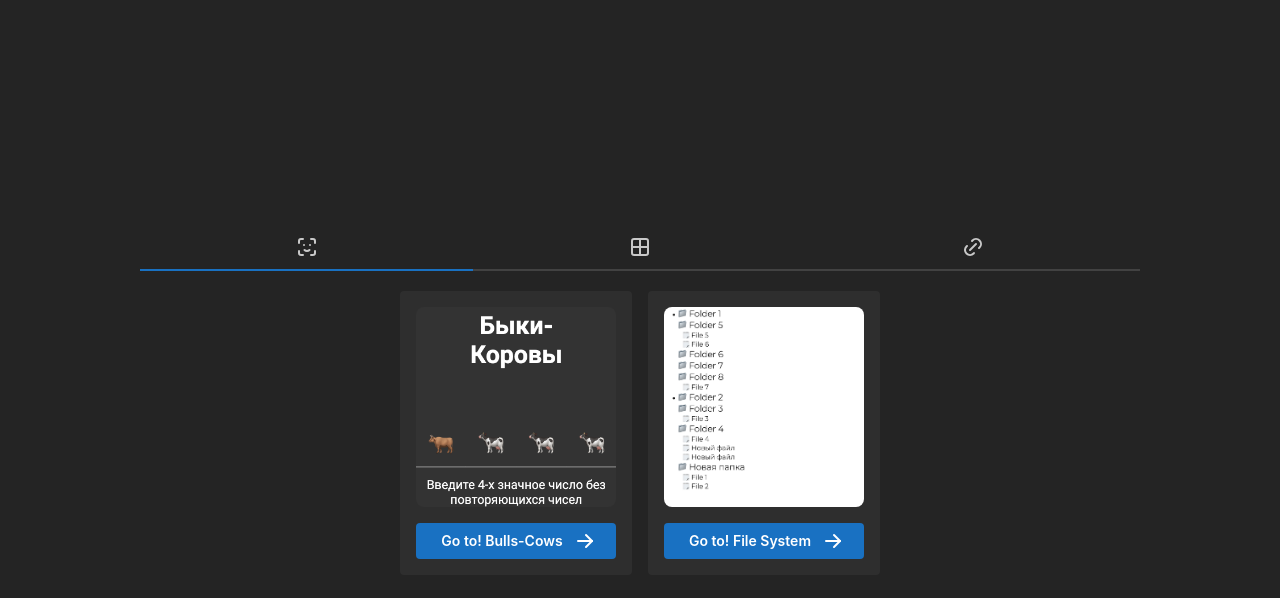
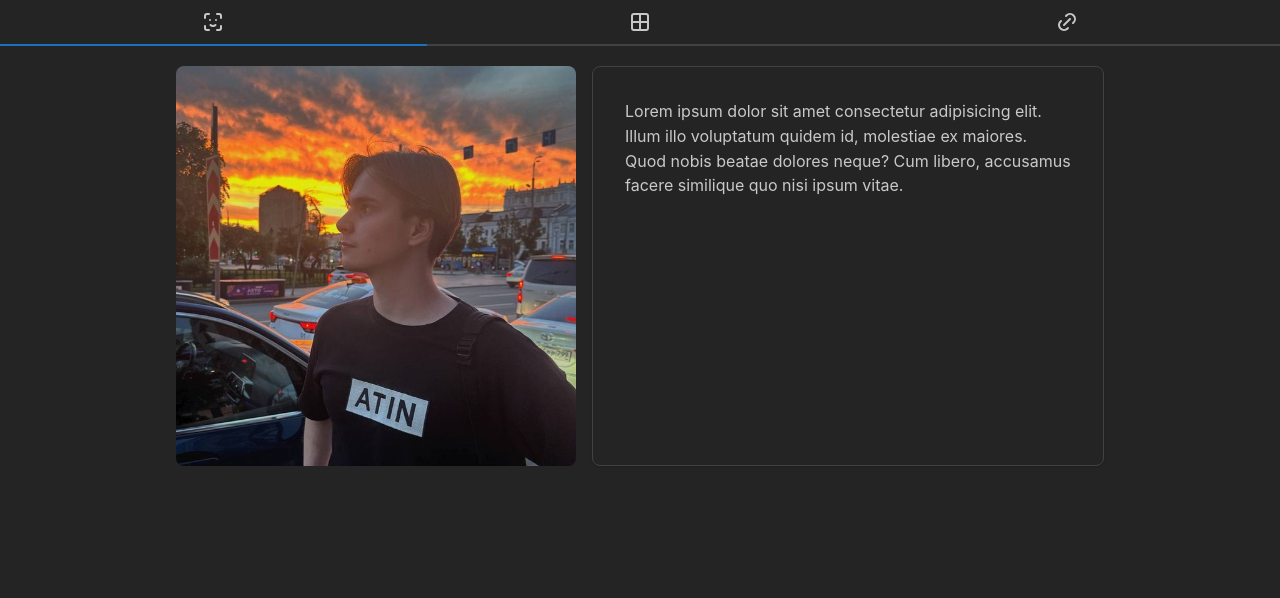
Before and after one commit to usichUs/unm-portfolio, a React (Vite) app: page / in a window 1280 px wide. Shown: the top 598 px of the page. Built offline with nearby package versions, Linux system fonts and the light colour scheme.

Commit message:
profile section added

```diff
--- a/src/App.jsx
+++ b/src/App.jsx
@@ -2,6 +2,7 @@ import "@mantine/core/styles.css";
 import { Flex, Group, MantineProvider } from "@mantine/core";
 import GallerySection from "./sections/GallerySection";
 import NavBar from "./components/Tabs/NavBar";
+import Profile from "./components/AboutMe/Profile";
 
 function App() {
   let list = [
@@ -22,7 +23,7 @@ function App() {
     <MantineProvider defaultColorScheme="dark">
       <Flex w="100vw" h="100vh" direction="column">
         <NavBar
-          section_1={<GallerySection data={list} />}
+          section_1={<Profile />}
           section_2={<GallerySection data={list} />}
           section_3={null}
         />
--- /dev/null
+++ b/src/components/AboutMe/Profile.jsx
@@ -0,0 +1,21 @@
+import { Container, Flex, Group, Image, Paper, Text } from "@mantine/core";
+
+export default function Profile() {
+  return (
+    <>
+      <Container>
+        <Flex direction="row" gap="md">
+          <Image src="/src/assets/me.jpg" maw="400px" mah="400px" radius="md" />
+          <Paper withBorder shadow="xs" p="xl" radius="md" miw="100px">
+            <Text>
+              Lorem ipsum dolor sit amet consectetur adipisicing elit. Illum
+              illo voluptatum quidem id, molestiae ex maiores. Quod nobis beatae
+              dolores neque? Cum libero, accusamus facere similique quo nisi
+              ipsum vitae.
+            </Text>
+          </Paper>
+        </Flex>
+      </Container>
+    </>
+  );
+}
--- a/src/components/Tabs/NavBar.jsx
+++ b/src/components/Tabs/NavBar.jsx
@@ -3,7 +3,7 @@ import { IconBorderAll, IconFaceId, IconLink } from "@tabler/icons-react";
 
 export default function NavBar({ section_1, section_2, section_3 }) {
   return (
-    <Box maw="1000px" justify="center" m="auto" w="100%">
+    <Box m="auto" w="100%" pos="fixed">
       <Tabs defaultValue="1">
         <Tabs.List justify="space-around" grow>
           <Tabs.Tab leftSection={<IconFaceId />} value="1"></Tabs.Tab>
```
Also changed, not shown: src/assets/me.jpg (added).
